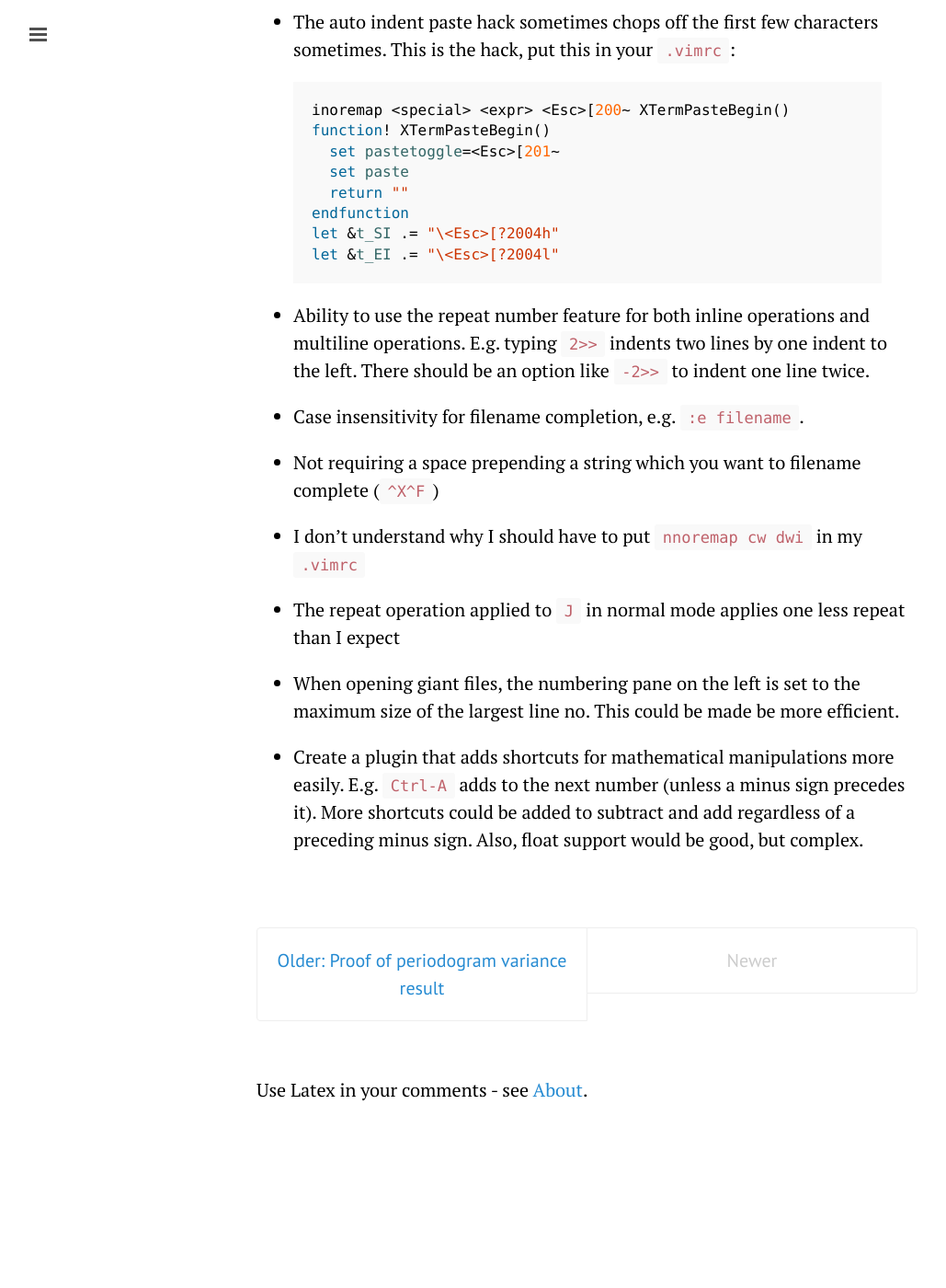
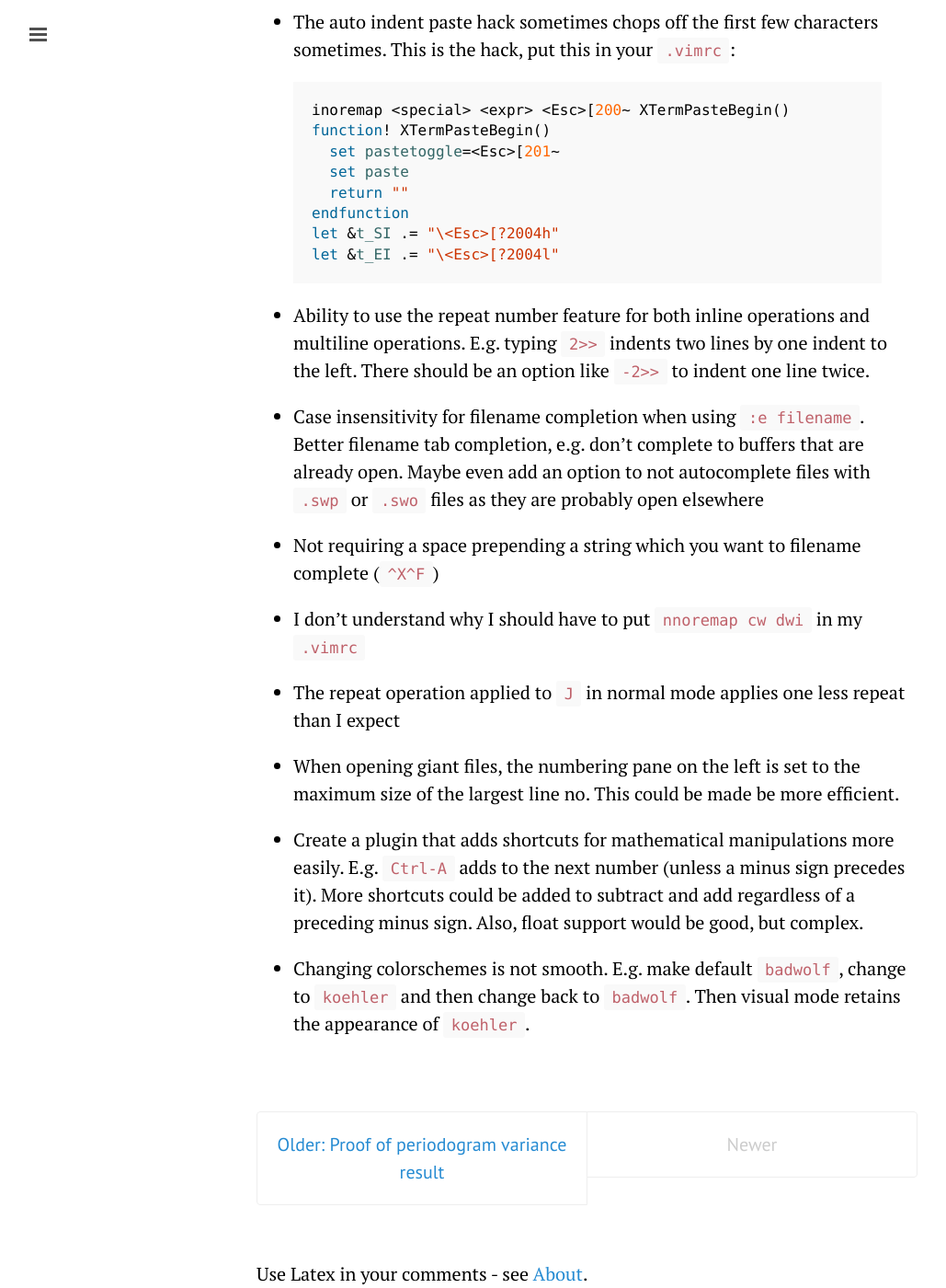
Before and after one commit to texasflood/texasflood.github.io.b, a Jekyll site: the page built from _posts/2015-03-11-vim-improvements.md, in a window 1280 px wide and 1400 px high, scrolled down 462 px. Shown: the whole window at 92% size, without its empty margins (1-1030 px from the left). Built offline with Jekyll 4.4.1, drawn with Linux system fonts in a browser that asks for light colours; Markdown is read by kramdown in place of the engine named in the settings; comment, search, counter and statistics services are not loaded; before the commit the page ends 1662 px from its top, so only the background shows below that.

Commit message:
Update vim improvements

```diff
--- a/_posts/2015-03-11-vim-improvements.md
+++ b/_posts/2015-03-11-vim-improvements.md
@@ -23,7 +23,7 @@ let &t_EI .= "\<Esc>[?2004l"
 
 - Ability to use the repeat number feature for both inline operations and multiline operations. E.g. typing `2>>` indents two lines by one indent to the left. There should be an option like `-2>>` to indent one line twice.
 
-- Case insensitivity for filename completion, e.g. `:e filename`.
+- Case insensitivity for filename completion when using `:e filename`. Better filename tab completion, e.g. don't complete to buffers that are already open. Maybe even add an option to not autocomplete files with `.swp` or `.swo` files as they are probably open elsewhere
 
 - Not requiring a space prepending a string which you want to filename complete (`^X^F`)
 
@@ -34,3 +34,5 @@ let &t_EI .= "\<Esc>[?2004l"
 - When opening giant files, the numbering pane on the left is set to the maximum size of the largest line no. This could be made be more efficient.
 
 - Create a plugin that adds shortcuts for mathematical manipulations more easily. E.g. `Ctrl-A` adds to the next number (unless a minus sign precedes it). More shortcuts could be added to subtract and add regardless of a preceding minus sign. Also, float support would be good, but complex.
+
+- Changing colorschemes is not smooth. E.g. make default `badwolf`, change to `koehler` and then change back to `badwolf`. Then visual mode retains the appearance of `koehler`.
```
